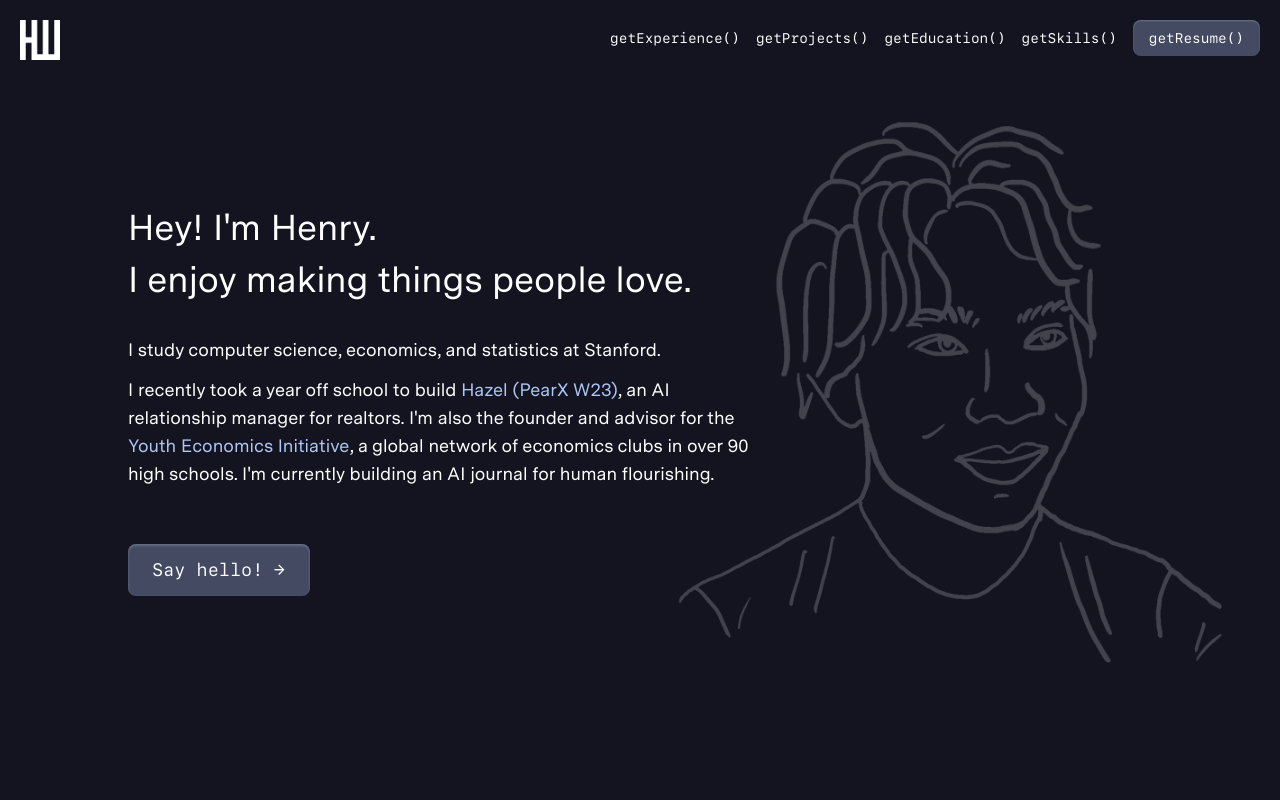
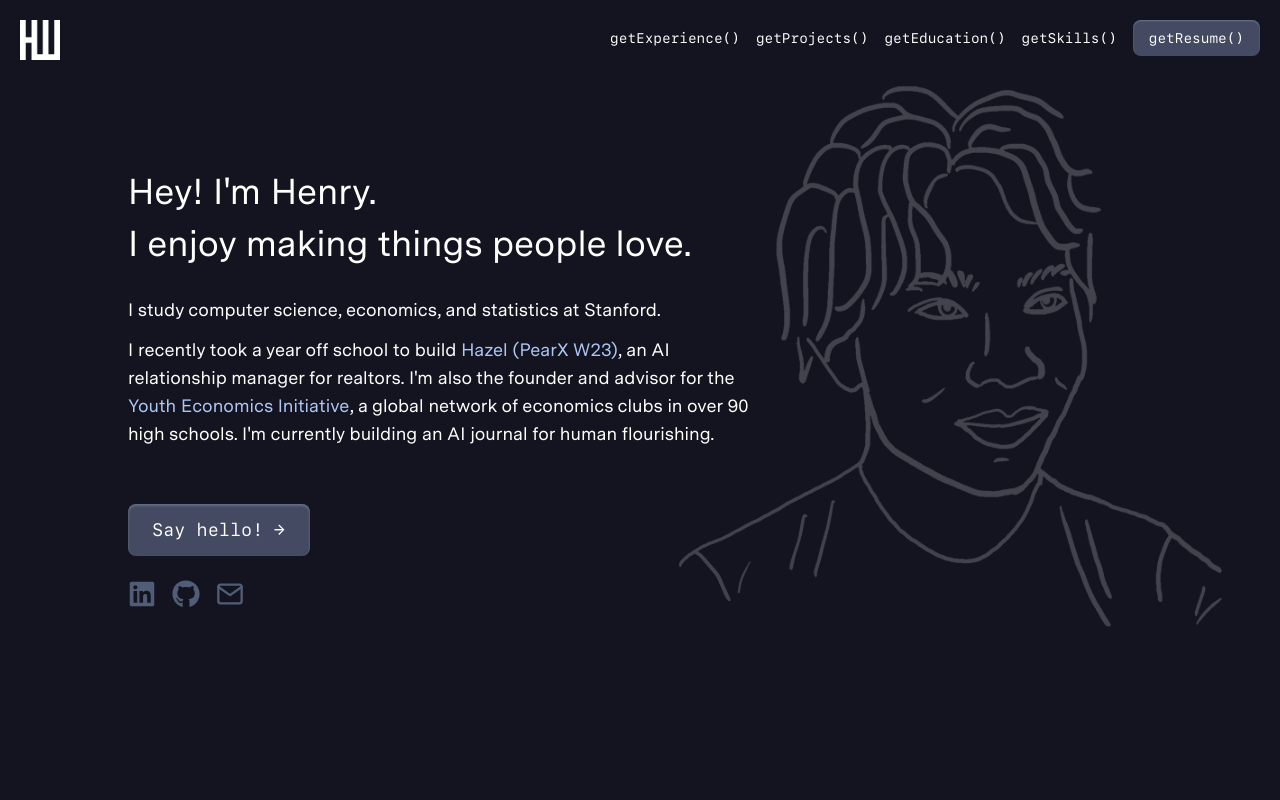
Before and after one commit to henryweng03/personal-site, a React (Create React App) app: page / in a window 1280 px wide. Shown: the top 800 px of the page. Built offline with nearby package versions, Linux system fonts and the light colour scheme.

Commit message:
Add social media icons

```diff
--- a/src/index.css
+++ b/src/index.css
@@ -57,6 +57,11 @@ html {
 .button-sm {
   @apply text-xs transition duration-150 ease-in-out hover:bg-secondary hover:ring-transparent bg-secondary-light bg-opacity-30
   text-white py-2 px-4  rounded-lg sm:text-sm font-sfmono shadow-[inset_0px_1px_2px_0px_rgba(148,163,184,0.5)];
+}
+
+.button-icon {
+  @apply text-sm transition duration-150 ease-in-out hover:bg-secondary hover:ring-transparent bg-secondary-light bg-opacity-30 hover:bg-opacity-100
+  text-white p-3 rounded-lg sm:text-lg font-sfmono shadow-[inset_0px_0.5px_1px_0px_rgba(148,163,184,0.5)];
 }
 
 .hover-border {
--- a/src/sections/hero.js
+++ b/src/sections/hero.js
@@ -1,6 +1,8 @@
 import React from "react";
 import Typewriter from "typewriter-effect";
 import "./hero-background.css";
+import { FiMail } from "react-icons/fi";
+import { FaGithub, FaLinkedin } from "react-icons/fa";
 
 const Hero = () => {
   return (
@@ -44,7 +46,6 @@ const Hero = () => {
                   />
                 </h1>
               </div>
-              <div className="justify-center sm:justify-start flex hero-header"></div>
             </div>
 
             {/* Pargraph */}
@@ -89,9 +90,52 @@ const Hero = () => {
                   I'm currently building an AI journal for human flourishing.
                 </p>
               </div>
-              <a href="mailto: hweng@stanford.edu">
-                <button className="button mt-6 sm:mt-14">Say hello! →</button>
-              </a>
+              <div className="mt-6 sm:mt-14 space-x-4 flex justify-center sm:justify-start">
+                <a className="button" href="mailto: hweng@stanford.edu">
+                  Say hello! →
+                </a>
+              </div>
+              <div className="mt-4 sm:mt-6 space-x-4 flex justify-center sm:justify-start">
+                <a
+                  href="https://linkedin.com/in/henry-weng"
+                  target="_blank"
+                  rel="noreferrer"
+                >
+                  <FaLinkedin
+                    size={28}
+                    className="hidden sm:block text-secondary-light hover:text-white duration-150 opacity-40 hover:opacity-80"
+                  />
+                  <FaLinkedin
+                    size={24}
+                    className="block sm:hidden text-secondary-light hover:text-white duration-150 opacity-40 hover:opacity-80"
+                  />
+                </a>
+                <a
+                  href="https://github.com/henryweng03"
+                  target="_blank"
+                  rel="noreferrer"
+                >
+                  <FaGithub
+                    size={28}
+                    className="hidden sm:block text-secondary-light hover:text-white duration-150 opacity-40 hover:opacity-80"
+                  />
+                  <FaGithub
+                    size={24}
+                    className="block sm:hidden text-secondary-light hover:text-white duration-150 opacity-40 hover:opacity-80"
+                  />
+                </a>
+                <a href="mailto: hweng@stanford.edu">
+                  <FiMail
+                    size={28}
+                    className="hidden sm:block text-secondary-light hover:text-white duration-150 opacity-40 hover:opacity-80"
+                  />
+                  <FiMail
+                    size={24}
+                    className="block sm:hidden text-secondary-light hover:text-white duration-150 opacity-40 hover:opacity-80"
+                  />
+                </a>
+              </div>
+              <div className="justify-center sm:justify-start flex  mt-6"></div>
             </div>
           </div>
         </div>
```
